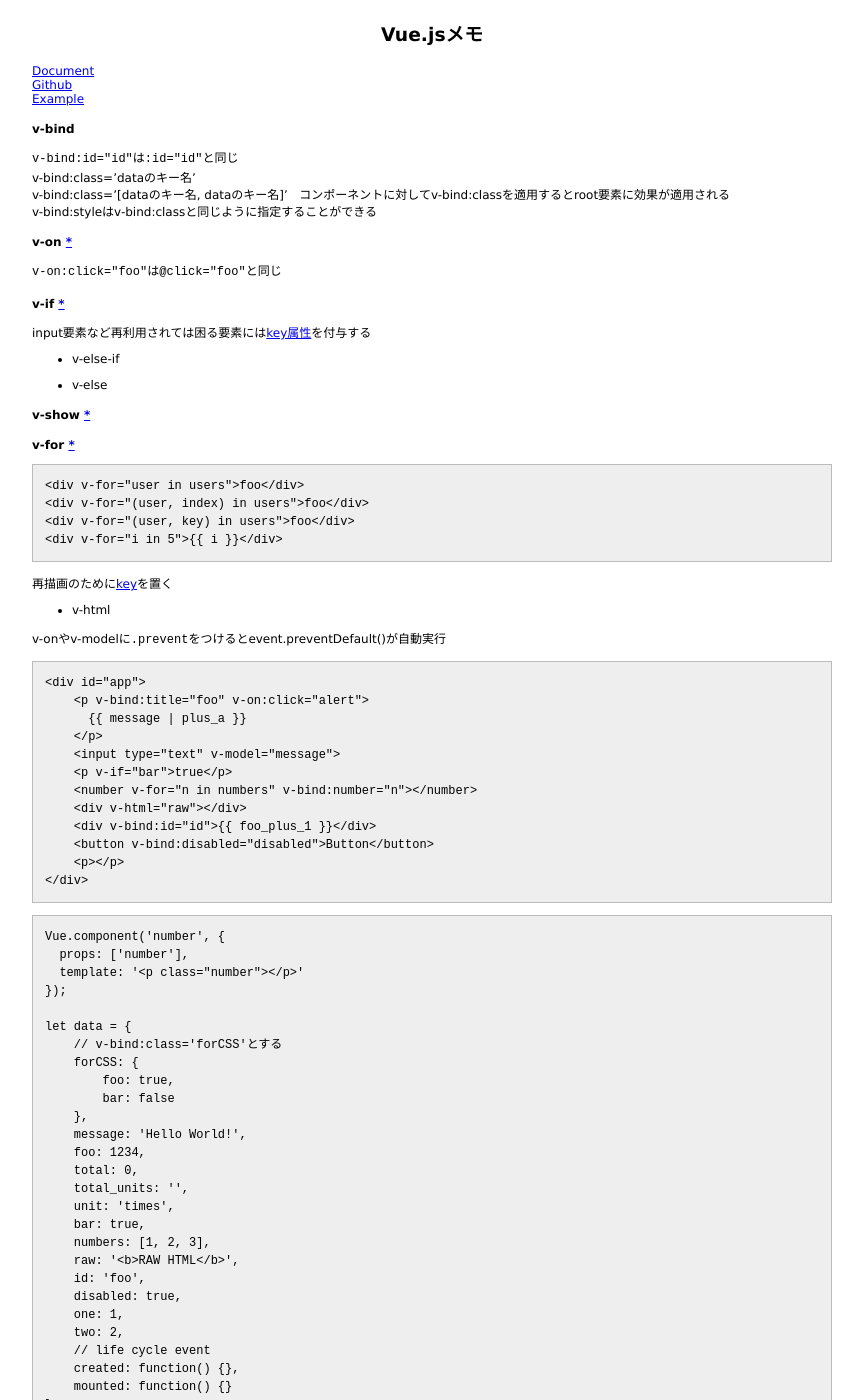
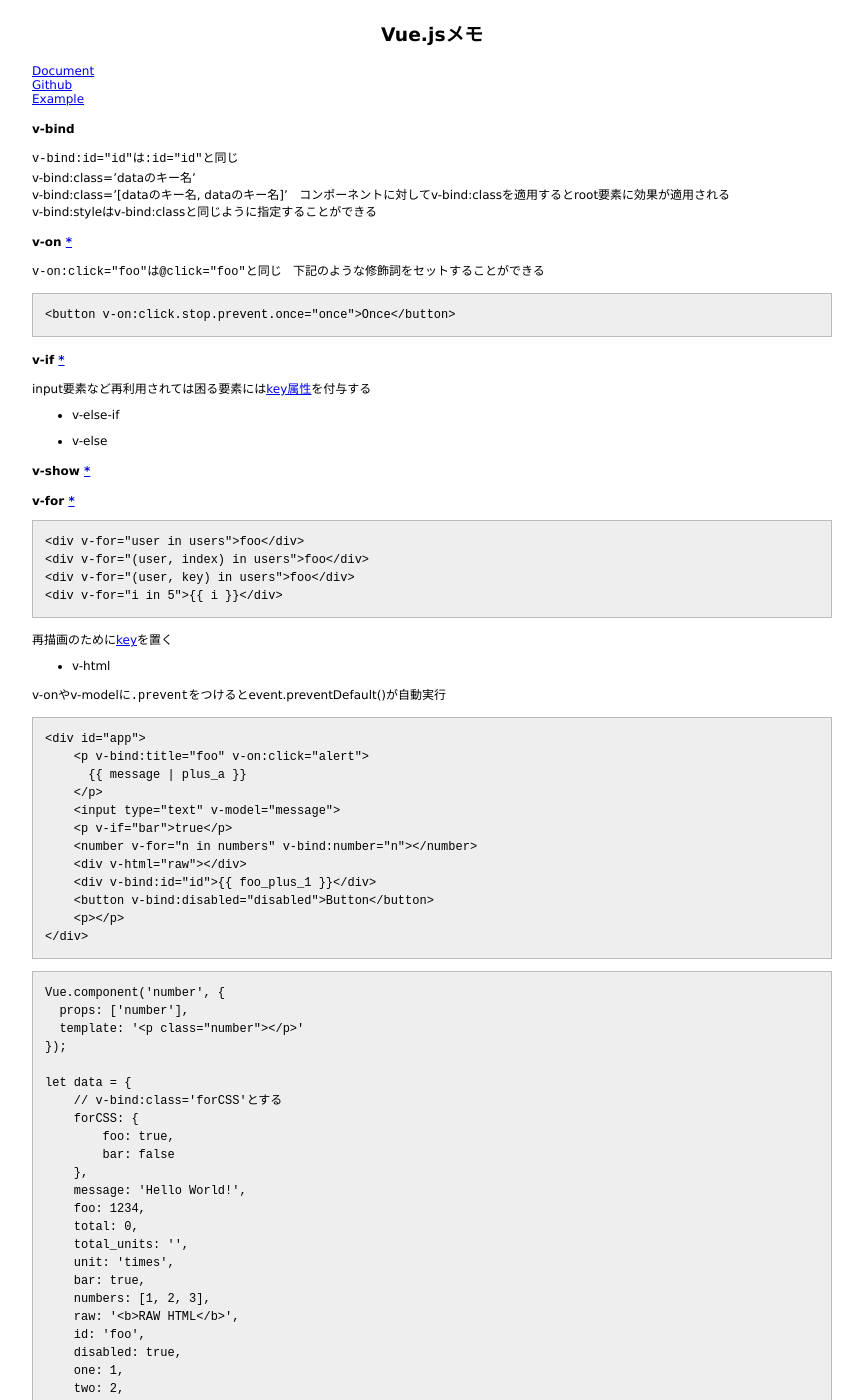
Before and after one commit to 38elements/38elements.github.com, a Jekyll site: the page built from _posts/2016-12-20-vuejs.md, in a window 1280 px wide and 1400 px high. Shown: the whole window, without its empty margins (208-1071 px from the left). Built offline with Jekyll 4.4.1, drawn with Linux system fonts in a browser that asks for light colours; some of the changed text lies outside the part shown.

Commit message:
Update 2016-12-20-vuejs.md

````diff
--- a/_posts/2016-12-20-vuejs.md
+++ b/_posts/2016-12-20-vuejs.md
@@ -16,6 +16,12 @@ v-bind:styleはv-bind:classと同じように指定することができる
 
 #### v-on [\*](https://vuejs.org/v2/api/#v-on)
 `v-on:click="foo"`は`@click="foo"`と同じ
+下記のような修飾詞をセットすることができる
+
+```
+<button v-on:click.stop.prevent.once="once">Once</button>
+```
+
 
 #### v-if [\*](https://vuejs.org/v2/guide/conditional.html)
 input要素など再利用されては困る要素には[key属性](https://vuejs.org/v2/guide/conditional.html#Controlling-Reusable-Elements-with-key)を付与する
@@ -119,7 +125,8 @@ let vm = new Vue({
     },
     // テンプレートで使用する関数
     methods: {
-        alert: function() {alert(vm.foo == data.foo);}
+        alert: function() {alert(vm.foo == data.foo);},
+        once: function() {alert('once');}
     }
 });
 
````
